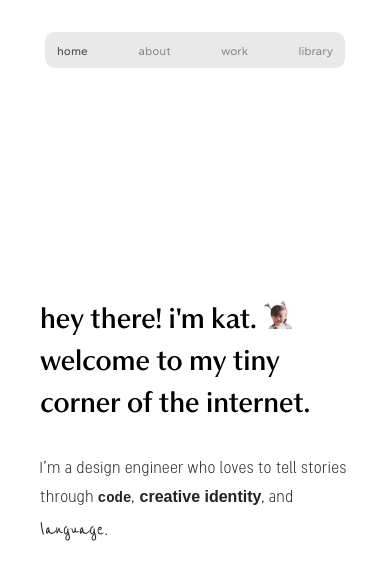
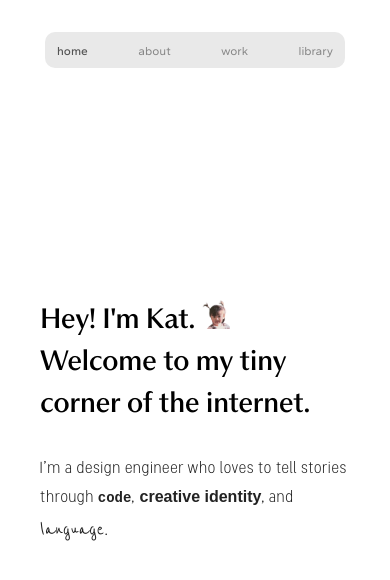
Before and after one commit to kiyatto/kiyatto.github.io, a React (Vite) app: page / in a window 390 px wide. Shown: the top 580 px of the page. Built offline with nearby package versions, Linux system fonts and the light colour scheme; a web font is replaced by a local one.

Commit message:
hi? hey? hey there? hi there? hello? hello there? what's up?

```diff
--- a/src/components/HomePage.jsx
+++ b/src/components/HomePage.jsx
@@ -23,9 +23,9 @@ const HomePage = () => {
                         <div className="flex w-full max-w-[720px] gap-8 flex-col">
                             <div className="flex w-full flex-col items-start text-black">
                                 <p className="m-0 w-full font-museum text-[clamp(1.75rem,1.1rem+2.2vw,2.5rem)] font-normal leading-normal">
-                                    <span>hey there! i'm kat. </span>
+                                    <span>Hey! I'm Kat. </span>
                                     <span><img src={me_img} className="h-[1.1em] w-auto inline align-top"></img></span>
-                                    <span> welcome to my tiny corner of the internet.</span>
+                                    <span> Welcome to my tiny corner of the internet.</span>
                                 </p>
                                     {/* <p className="m-0 w-full font-museum text-[clamp(1.25rem,0.95rem+1.1vw,1.625rem)] font-normal leading-normal">
                                         welcome to my tiny corner of the internet.
--- a/src/components/WorkPage.jsx
+++ b/src/components/WorkPage.jsx
@@ -263,11 +263,7 @@ const Work = () => {
                             <div className="shrink-0">
                                 <WorkFilter active={activeFilter} onChange={setActiveFilter} />
                             </div>
-                            <div
-                                className={`grid w-full grid-cols-1 gap-2.5 md:min-h-0 md:flex-1 md:overflow-x-clip md:overflow-y-auto ${
-                                    isSoftware ? "md:grid-cols-2 md:items-start" : ""
-                                }`}
-                            >
+                            <div className="grid w-full grid-cols-1 gap-2.5 md:min-h-0 md:flex-1 md:overflow-x-clip md:overflow-y-auto md:grid-cols-2 md:items-start">
                                 {projects.map((project) => (
                                     <ProjectCard key={project.id} project={project} />
                                 ))}
```
